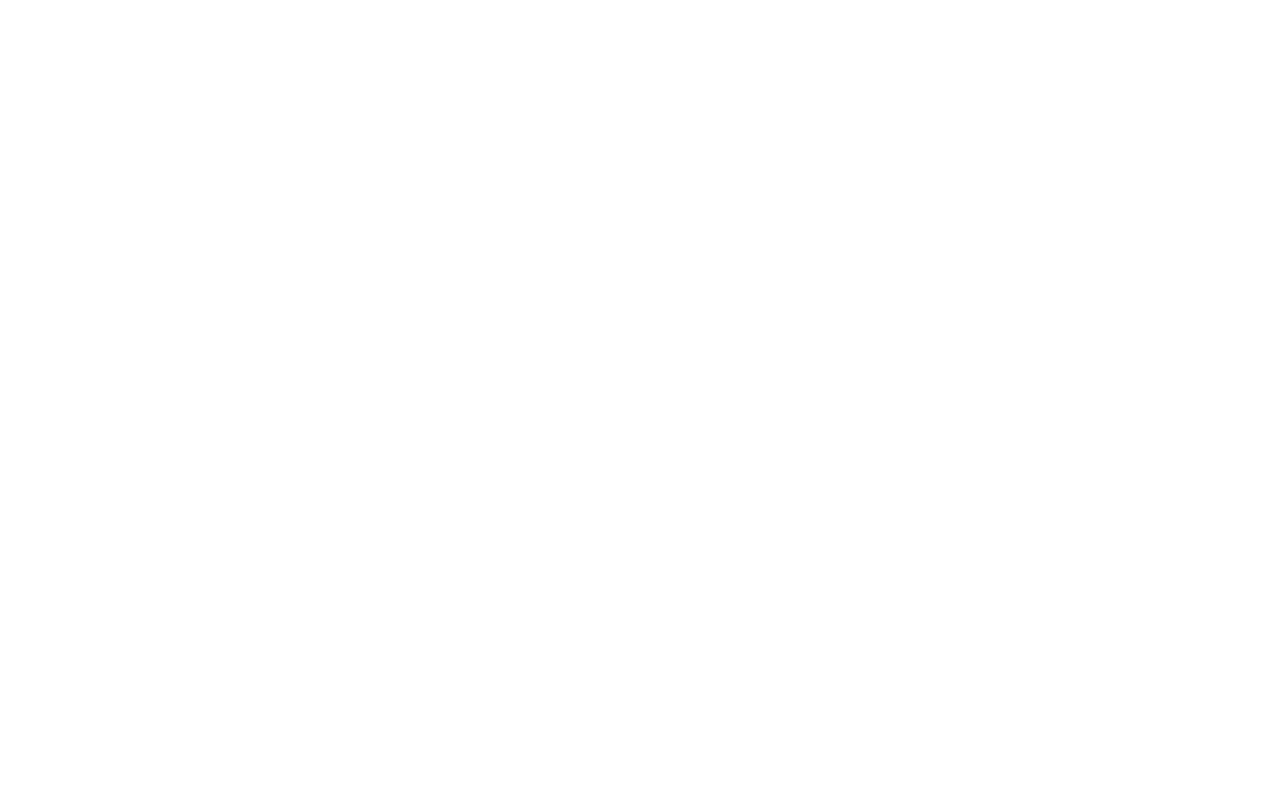
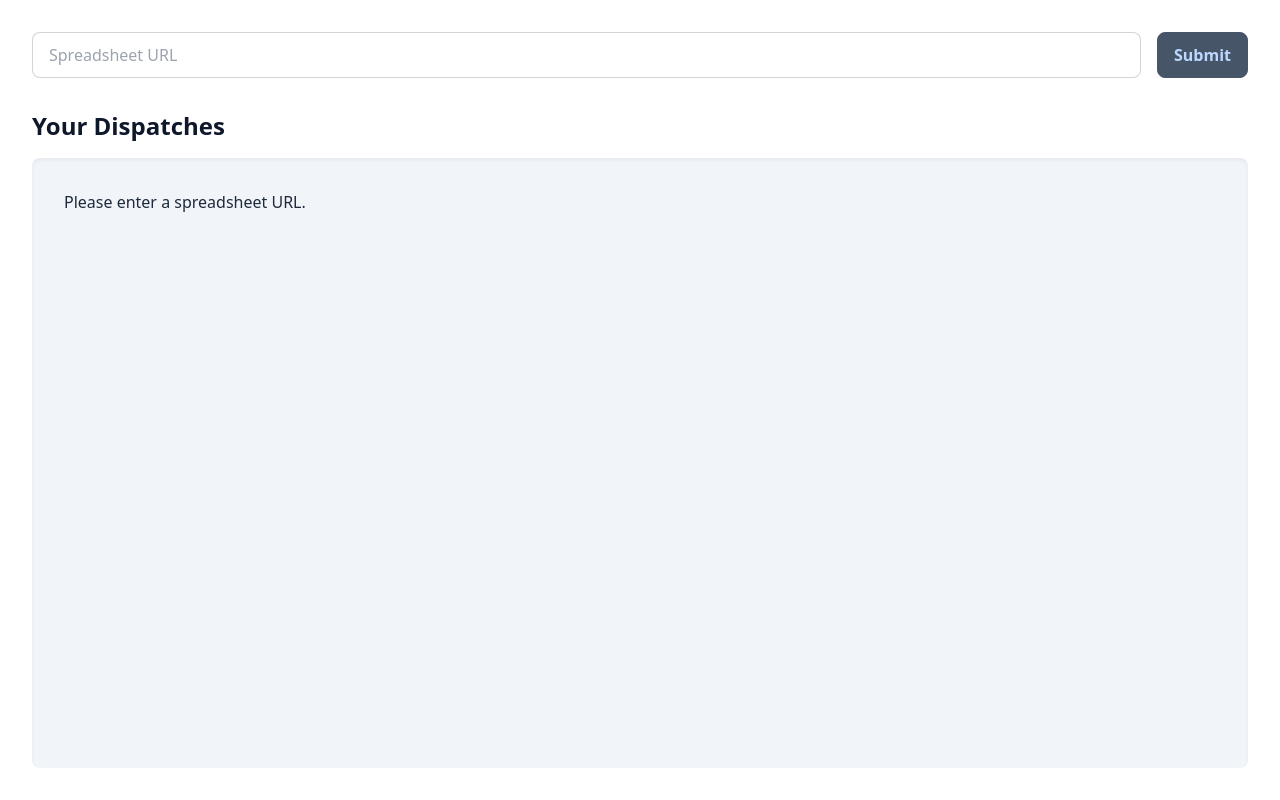
Before and after one commit to esfalsa/codico, a Next.js app: page /codico/dashboard in a window 1280 px wide. Before the commit this address had no page. Built offline with nearby package versions, Linux system fonts and the light colour scheme.

Commit message:
feat: pull data from spreadsheet

```diff
--- a/components/Layout.tsx
+++ b/components/Layout.tsx
@@ -11,7 +11,7 @@
 	return (
 		<>
 			<Head title={title} />
-			<main className="max-w-8xl sm:px-6 md:px-8 px-4 mx-auto">{children}</main>
+			<main className="px-4 mx-auto max-w-8xl sm:px-6 md:px-8">{children}</main>
 		</>
 	);
 };
--- /dev/null
+++ b/components/SheetView.tsx
@@ -0,0 +1,90 @@
+import { Disclosure } from "@headlessui/react";
+import { Key } from "react";
+import { ChevronDown, ChevronUp } from "react-feather";
+import useSWR, { SWRResponse } from "swr";
+
+type FetchError = Error & { info?: string | JSON; status?: number };
+
+async function fetcher(resource: URL): Promise<any> {
+	const response = await fetch(resource);
+	return response.json();
+}
+
+function useSheet(id?: string) {
+	const { data: dispatches, error: dispatchesError } = useSWR(
+		id ? `https://opensheet.elk.sh/${id}/Dispatches` : null,
+		fetcher
+	);
+	const { data: templates, error: templatesError } = useSWR(
+		id ? `https://opensheet.elk.sh/${id}/Templates` : null,
+		fetcher
+	);
+
+	return {
+		data: dispatches,
+		isLoading: !dispatchesError && !templatesError && !dispatches && !templates,
+		isError: dispatchesError || templatesError,
+	};
+}
+
+type Dispatch = {
+	Title?: string;
+	Category?: string;
+	Subcategory?: string;
+	Text?: string;
+};
+
+export default function SheetView({ id }: { id?: string }) {
+	const { data, isLoading, isError } = useSheet(id);
+
+	if (!id) return <div>Please enter a spreadsheet URL.</div>;
+
+	if (isError) return <div>Failed to load.</div>;
+
+	if (isLoading || !data) return <div>Loading…</div>;
+
+	return (
+		<>
+			{data.map(
+				(
+					element: {
+						Title: string;
+						Category: string;
+						Subcategory: string;
+						Text: string;
+					},
+					index: Key
+				) => {
+					return (
+						<div
+							key={index}
+							className="p-4 border shadow-sm bg-base-100 rounded-md border-slate-400 dark:border-slate-600"
+						>
+							<h3 className="text-xl font-bold">{element.Title}</h3>
+							<p className="font-medium text-slate-500">
+								{element.Category} → {element.Subcategory}
+							</p>
+							<Disclosure>
+								{({ open }) => (
+									<>
+										<Disclosure.Button className="flex flex-row mt-2 text-slate-500">
+											Show content{" "}
+											<ChevronDown
+												className={`${
+													open ? "rotate-180 transform" : ""
+												} h-6 w-6 transition duration-150 ease-in-out`}
+											/>
+										</Disclosure.Button>
+										<Disclosure.Panel className="p-2 mt-2 whitespace-pre-wrap border rounded bg-slate-50 border-slate-400 dark:border-slate-600 dark:bg-slate-700	">
+											<p>{element.Text}</p>
+										</Disclosure.Panel>
+									</>
+								)}
+							</Disclosure>
+						</div>
+					);
+				}
+			)}
+		</>
+	);
+}
--- a/package.json
+++ b/package.json
@@ -11,6 +11,7 @@
 	},
 	"dependencies": {
 		"@fontsource/inter": "^4.5.11",
+		"@headlessui/react": "^1.6.6",
 		"clsx": "^1.2.1",
 		"daisyui": "^2.20.0",
 		"next": "12.2.3",
--- a/pages/dashboard/index.tsx
+++ b/pages/dashboard/index.tsx
@@ -1,19 +1,40 @@
 import Link from "next/link";
+import { useState } from "react";
+import SheetView from "../../components/SheetView";
 
 Dashboard.title = "Dashboard";
-Dashboard.requireAuth = true;
 
 export default function Dashboard() {
+	const [url, setURL] = useState<string>("");
+	const [id, setId] = useState("");
+
+	const handleSubmit = async (e: React.FormEvent<HTMLFormElement>) => {
+		e.preventDefault();
+		setId(url.match(/(?<=d\/).*?(?=\/|$)/g)![0]);
+	};
+
 	return (
-		<div className="flex flex-col items-center justify-center w-full h-screen gap-4">
-			<div className="w-full max-w-xs text-center">
-				<h1 className="dark:text-teal-600 text-6xl font-extrabold text-teal-500">
-					Codico
-				</h1>
-				<p className="text-xl font-medium">Coming soon!</p>
-				<Link href="/">
-					<a className="btn btn-primary w-full mt-4">Return Home</a>
-				</Link>
+		<div className="flex flex-col h-screen py-8">
+			<form className="flex flex-row flex-0 gap-4" onSubmit={handleSubmit}>
+				<input
+					type="url"
+					className="input input-bordered flex-1 !text-base"
+					placeholder="Spreadsheet URL"
+					required
+					value={url}
+					onChange={(e: React.ChangeEvent<HTMLInputElement>) => {
+						setURL(e.currentTarget.value);
+					}}
+				/>
+				<button className="btn flex-0 !text-base">Submit</button>
+			</form>
+			<div className="mt-8 mb-4 flex-0">
+				<h2 className="text-2xl font-extrabold text-slate-900 dark:text-white">
+					Your Dispatches
+				</h2>
+			</div>
+			<div className="flex-1 w-full p-4 overflow-y-auto rounded-lg shadow-inner space-y-4 bg-slate-100 dark:bg-slate-700 sm:p-8">
+				<SheetView id={id} />
 			</div>
 		</div>
 	);
--- a/pages/index.tsx
+++ b/pages/index.tsx
@@ -1,21 +1,21 @@
 import type { NextPage } from "next";
-import { GitHub, LogIn } from "react-feather";
+import { GitHub, Edit } from "react-feather";
 import Link from "next/link";
 
 const Home: NextPage = () => {
 	return (
 		<div className="flex flex-col justify-center h-screen">
 			<div className="space-y-2">
-				<div className="shadow-medium max-w-fit px-3 py-2 text-xl font-bold text-white uppercase bg-teal-500 rounded-lg">
+				<div className="px-3 py-2 text-xl font-bold text-white uppercase bg-teal-500 rounded-lg shadow-medium max-w-fit">
 					Coming Soon
 				</div>
-				<div className="md:text-7xl lg:text-8xl text-6xl font-extrabold tracking-tight">
+				<div className="text-6xl font-extrabold tracking-tight md:text-7xl lg:text-8xl">
 					<h1>Your dispatches.</h1>
-					<h1 className="bg-gradient-to-br from-cyan-300 to-lime-600 bg-clip-text inline-block leading-tight text-transparent">
+					<h1 className="inline-block leading-tight text-transparent bg-gradient-to-br from-cyan-300 to-lime-600 bg-clip-text">
 						Your styles.
 					</h1>
 				</div>
-				<p className="md:text-lg lg:text-xl text-md max-w-2xl font-medium">
+				<p className="max-w-2xl font-medium md:text-lg lg:text-xl text-md">
 					With Codico, you can write your dispatches your way, with your own
 					templates and styles. And when you’re done, you can publish or update
 					them on NationStates with just a few clicks.
@@ -23,14 +23,14 @@
 			</div>
 
 			<div className="flex flex-row mt-8 space-x-6">
-				<Link href="/login">
-					<a className="btn btn-primary text-lg">
-						<LogIn size={"1em"} className="mr-2" /> Sign In
+				<Link href="/dashboard">
+					<a className="text-lg btn btn-primary">
+						<Edit size={"1em"} className="mr-2" /> Get Started
 					</a>
 				</Link>
 				<a
 					href="https://github.com/esfalsa/codico"
-					className="btn btn-secondary text-lg"
+					className="text-lg btn btn-secondary"
 				>
 					<GitHub size={"1em"} className="mr-2" /> View on GitHub
 				</a>
--- a/pages/login/index.tsx
+++ b/pages/login/index.tsx
@@ -58,13 +58,13 @@
 	return (
 		<div className="flex flex-col items-center justify-center h-screen">
 			<form
-				className="sm:border-zinc-300 sm:p-8 sm:border sm:rounded-lg sm:shadow-lg dark:sm:border-zinc-600 flex flex-col max-w-md gap-4"
+				className="flex flex-col max-w-md sm:border-zinc-300 sm:p-8 sm:border sm:rounded-lg sm:shadow-lg dark:sm:border-zinc-600 gap-4"
 				onSubmit={handleSubmit}
 			>
-				<h1 className="sm:text-2xl text-xl font-bold">
+				<h1 className="text-xl font-bold sm:text-2xl">
 					Please verify your nation
 				</h1>
-				<p className="text-zinc-500 dark:text-zinc-400 sm:text-base text-sm">
+				<p className="text-sm text-zinc-500 dark:text-zinc-400 sm:text-base">
 					Don’t worry, you aren’t granting us any access to your nation; we’re
 					just checking you’re signed in.
 				</p>
@@ -72,7 +72,7 @@
 					<input
 						type="text"
 						className={clsx(
-							"input input-bordered w-full sm:text-sm text-base",
+							"input input-bordered w-full",
 							error && "input-error"
 						)}
 						placeholder="Nation name"
@@ -82,7 +82,7 @@
 							setNation(e.currentTarget.value);
 						}}
 					/>
-					<p className="text-zinc-500 dark:text-zinc-400 text-sm">
+					<p className="text-sm text-zinc-500 dark:text-zinc-400">
 						Please enter the name of your main nation. This nation will be used
 						to identify you to the NationStates site.
 					</p>
@@ -91,7 +91,7 @@
 					<input
 						type="text"
 						className={clsx(
-							"input input-bordered w-full sm:text-sm text-base",
+							"input input-bordered w-full",
 							error && "input-error"
 						)}
 						placeholder="Verification code"
@@ -101,20 +101,20 @@
 							setChecksum(e.currentTarget.value);
 						}}
 					/>
-					<p className="text-zinc-500 dark:text-zinc-400 text-sm">
+					<p className="text-sm text-zinc-500 dark:text-zinc-400">
 						You can find your verification code in your nation’s{" "}
 						<a
 							href="https://www.nationstates.net/page=verify_login"
 							target="_blank"
 							rel="noopener noreferrer"
-							className="decoration-2 decoration-teal-500/50 hover:text-teal-500 hover:decoration-teal-500/30 text-teal-600 underline transition duration-150 ease-in-out"
+							className="text-teal-600 underline decoration-2 decoration-teal-500/50 hover:text-teal-500 hover:decoration-teal-500/30 transition duration-150 ease-in-out"
 						>
 							Login Verification page
 						</a>{" "}
 						on NationStates.
 					</p>
 				</div>
-				<button type="submit" className="btn btn-primary mt-2">
+				<button type="submit" className="mt-2 btn btn-primary">
 					{verifying ? "Verifying…" : "Submit"}
 				</button>
 			</form>
--- a/pages/logout/index.tsx
+++ b/pages/logout/index.tsx
@@ -13,13 +13,13 @@
 
 	return (
 		<div className="flex flex-col items-center justify-center h-screen">
-			<div className="sm:border-zinc-300 sm:p-8 sm:border sm:rounded-lg sm:shadow-lg dark:sm:border-zinc-600 flex flex-col max-w-md gap-4">
-				<h1 className="sm:text-2xl text-xl font-bold">Log out</h1>
-				<p className="text-zinc-500 dark:text-zinc-400 sm:text-base text-sm">
+			<div className="flex flex-col max-w-md sm:border-zinc-300 sm:p-8 sm:border sm:rounded-lg sm:shadow-lg dark:sm:border-zinc-600 gap-4">
+				<h1 className="text-xl font-bold sm:text-2xl">Log out</h1>
+				<p className="text-sm text-zinc-500 dark:text-zinc-400 sm:text-base">
 					You have been logged out.
 				</p>
 				<Link href="/">
-					<a className="btn btn-primary w-full mt-2">Return Home</a>
+					<a className="w-full mt-2 btn btn-primary">Return Home</a>
 				</Link>
 			</div>
 		</div>
--- a/styles/globals.css
+++ b/styles/globals.css
@@ -8,7 +8,7 @@
 }
 
 .input {
-	@apply daisyui__reset_height py-2.5;
+	@apply daisyui__reset_height py-2.5 sm:text-sm text-base;
 }
 
 .daisyui__reset_height {
```
Also changed, not shown: 1 other file (tests, documents, lock files or other folders).
